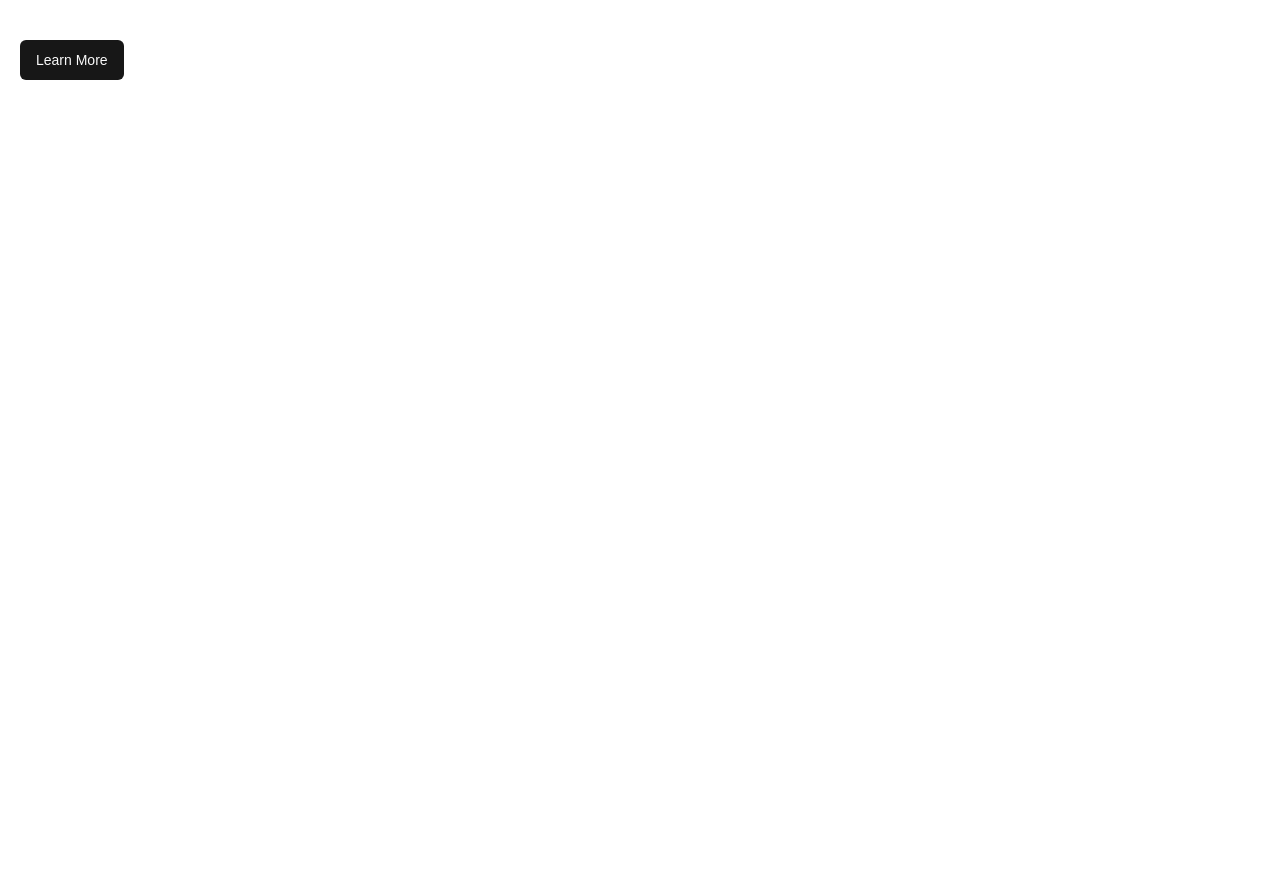
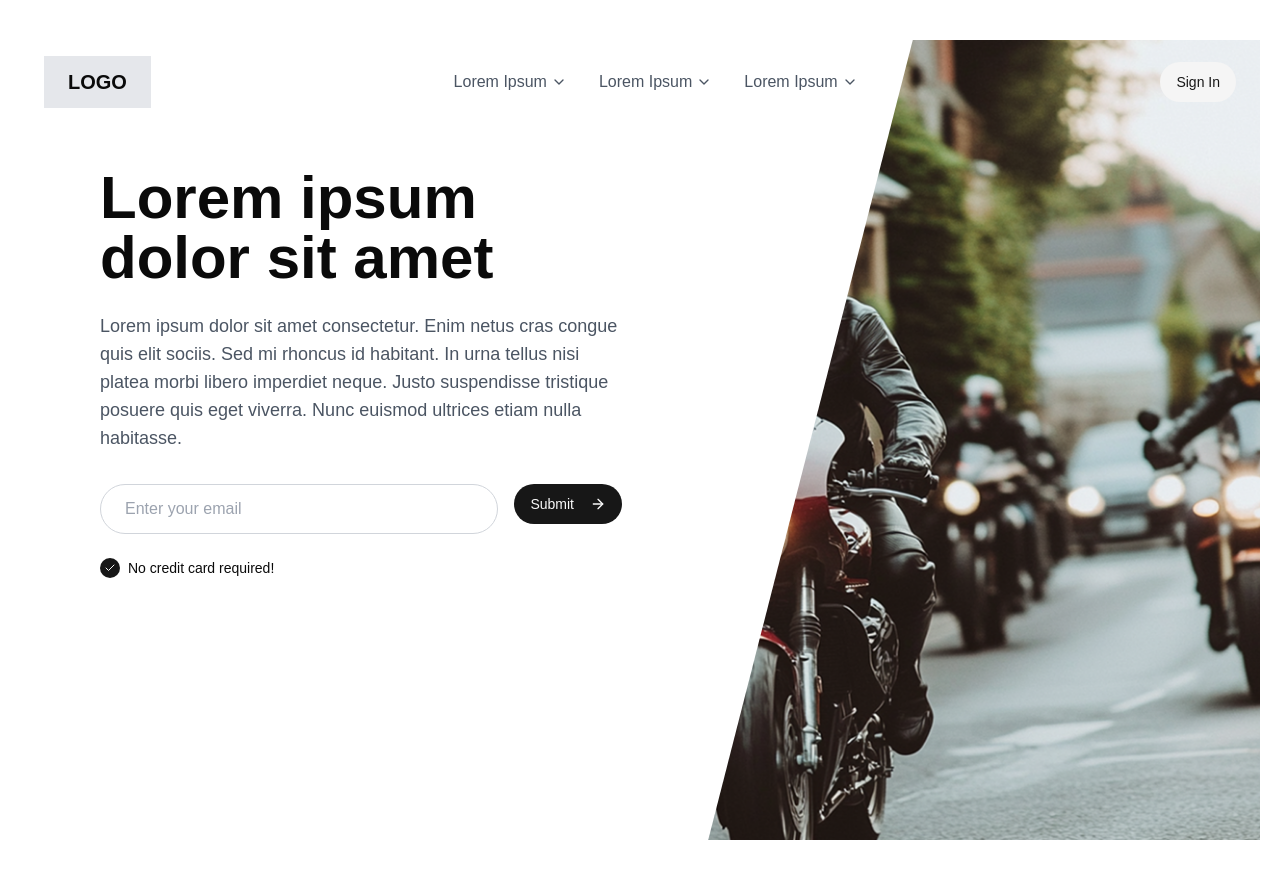
Before and after one commit to nazmul162001/webby-landing-page, a Next.js app: page / in a window 1280 px wide. Before the commit the page ends 800 px from the top, so only its background shows below. Built offline with nearby package versions, Linux system fonts and the light colour scheme.

Commit message:
updated banner section

```diff
--- a/app/page.tsx
+++ b/app/page.tsx
@@ -1,11 +1,11 @@
-import { Button } from "@/components/ui/button";
+import Banner from "@/components/home/banner/Banner";
 
 export default function Home() {
   return (
     <section className="px-5 my-10">
       <main>
         <div>
-          <Button>Learn More</Button>
+          <Banner />
         </div>
       </main>
     </section>
--- /dev/null
+++ b/components/home/banner/Banner.jsx
@@ -0,0 +1,104 @@
+"use client";
+
+import { Button } from "@/components/ui/button";
+import { ArrowRight, Check, ChevronDown } from "lucide-react";
+import Image from "next/image";
+import { useState } from "react";
+
+const Banner = () => {
+  return (
+    <div className="relative min-h-screen w-full overflow-hidden bg-white">
+      {/* Navigation */}
+      <nav className="absolute top-0 z-10 w-full px-6 py-4 flex items-center justify-between">
+        <div className="bg-gray-200 px-6 py-3">
+          <span className="text-xl font-bold">LOGO</span>
+        </div>
+        <div className="hidden md:flex items-center gap-8">
+          <NavItem text="Lorem Ipsum" />
+          <NavItem text="Lorem Ipsum" />
+          <NavItem text="Lorem Ipsum" />
+        </div>
+        <Button variant="secondary" className="rounded-full">
+          Sign In
+        </Button>
+      </nav>
+
+      {/* Content Container */}
+      <div className="relative flex min-h-screen">
+        {/* Left Content */}
+        <div className="w-full md:w-[55%] pt-32 px-6 md:px-12 lg:px-20">
+          <h1 className="text-4xl md:text-5xl lg:text-6xl font-bold leading-tight mb-6">
+            Lorem ipsum dolor sit amet
+          </h1>
+          <p className="text-gray-600 text-lg mb-8 max-w-xl">
+            Lorem ipsum dolor sit amet consectetur. Enim netus cras congue quis
+            elit sociis. Sed mi rhoncus id habitant. In urna tellus nisi platea
+            morbi libero imperdiet neque. Justo suspendisse tristique posuere
+            quis eget viverra. Nunc euismod ultrices etiam nulla habitasse.
+          </p>
+          <div className="flex flex-col sm:flex-row gap-4 mb-6">
+            <input
+              type="email"
+              placeholder="Enter your email"
+              className="px-6 py-3 rounded-full border border-gray-300 focus:outline-none focus:ring-2 focus:ring-blue-500 focus:border-transparent w-full"
+            />
+            <Button className="rounded-full whitespace-nowrap">
+              Submit <ArrowRight className="ml-2 h-4 w-4" />
+            </Button>
+          </div>
+          <div className="flex items-center gap-2 text-sm">
+            <div className="flex items-center justify-center w-5 h-5 rounded-full bg-primary text-primary-foreground">
+              <Check className="h-3 w-3" />
+            </div>
+            <span>No credit card required!</span>
+          </div>
+        </div>
+
+        {/* Right Image Section with Clip Path */}
+        <div className="absolute top-0 right-0 w-[50%] h-full hidden md:block overflow-hidden">
+          <div className="absolute inset-0">
+            <Image
+              src="/banner.png"
+              alt="Motorcycle riders on the road"
+              fill
+              className="object-cover"
+              style={{
+                clipPath: "polygon(44% 0, 100% 0, 100% 100%, 11% 100%)",
+              }}
+              priority
+            />
+          </div>
+        </div>
+      </div>
+    </div>
+  );
+};
+
+const NavItem = ({ text }) => {
+  const [isOpen, setIsOpen] = useState(false);
+
+  return (
+    <div className="relative">
+      <div
+        className="flex items-center gap-1 cursor-pointer text-gray-600 hover:text-gray-900"
+        onClick={() => setIsOpen(!isOpen)}
+      >
+        <span>{text}</span>
+        <ChevronDown
+          className={`h-4 w-4 transition-transform ${
+            isOpen ? "rotate-180" : ""
+          }`}
+        />
+      </div>
+      {isOpen && (
+        <div className="absolute top-full left-0 mt-2 w-40 bg-white shadow-md rounded-md p-2">
+          <div className="p-2 hover:bg-gray-100 cursor-pointer">Option 1</div>
+          <div className="p-2 hover:bg-gray-100 cursor-pointer">Option 2</div>
+          <div className="p-2 hover:bg-gray-100 cursor-pointer">Option 3</div>
+        </div>
+      )}
+    </div>
+  );
+};
+
+export default Banner;
--- /dev/null
+++ b/components/ui/input.tsx
@@ -0,0 +1,22 @@
+import * as React from "react"
+
+import { cn } from "@/lib/utils"
+
+const Input = React.forwardRef<HTMLInputElement, React.ComponentProps<"input">>(
+  ({ className, type, ...props }, ref) => {
+    return (
+      <input
+        type={type}
+        className={cn(
+          "flex h-10 w-full rounded-md border border-input bg-background px-3 py-2 text-base ring-offset-background file:border-0 file:bg-transparent file:text-sm file:font-medium file:text-foreground placeholder:text-muted-foreground focus-visible:outline-none focus-visible:ring-2 focus-visible:ring-ring focus-visible:ring-offset-2 disabled:cursor-not-allowed disabled:opacity-50 md:text-sm",
+          className
+        )}
+        ref={ref}
+        {...props}
+      />
+    )
+  }
+)
+Input.displayName = "Input"
+
+export { Input }
```
Also changed, not shown: public/banner.png (added).
